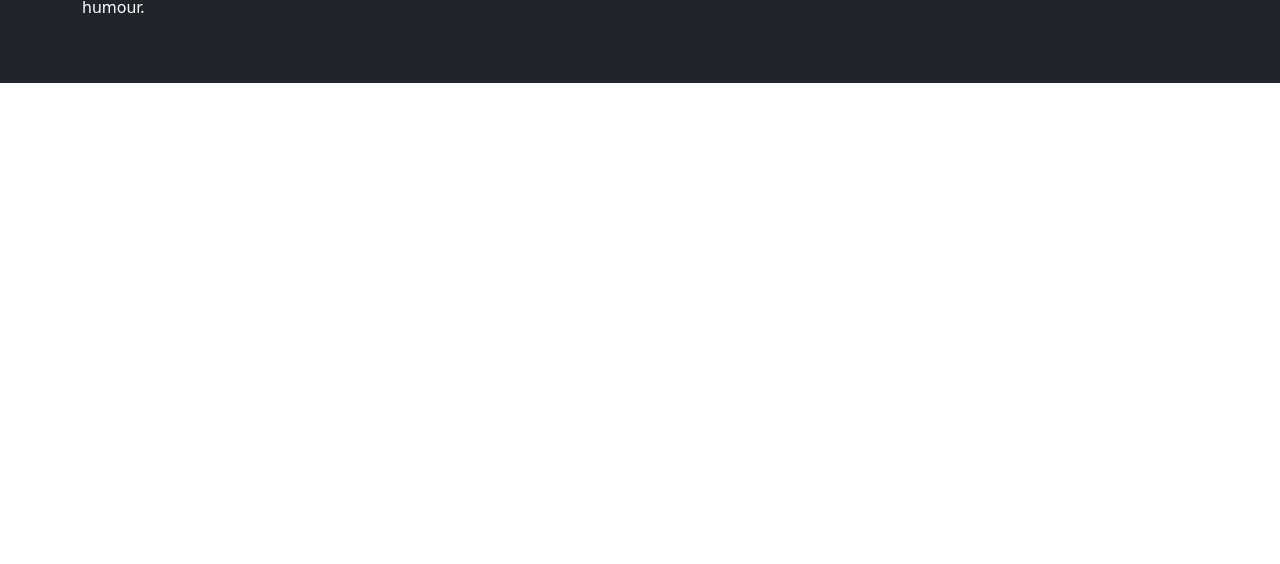
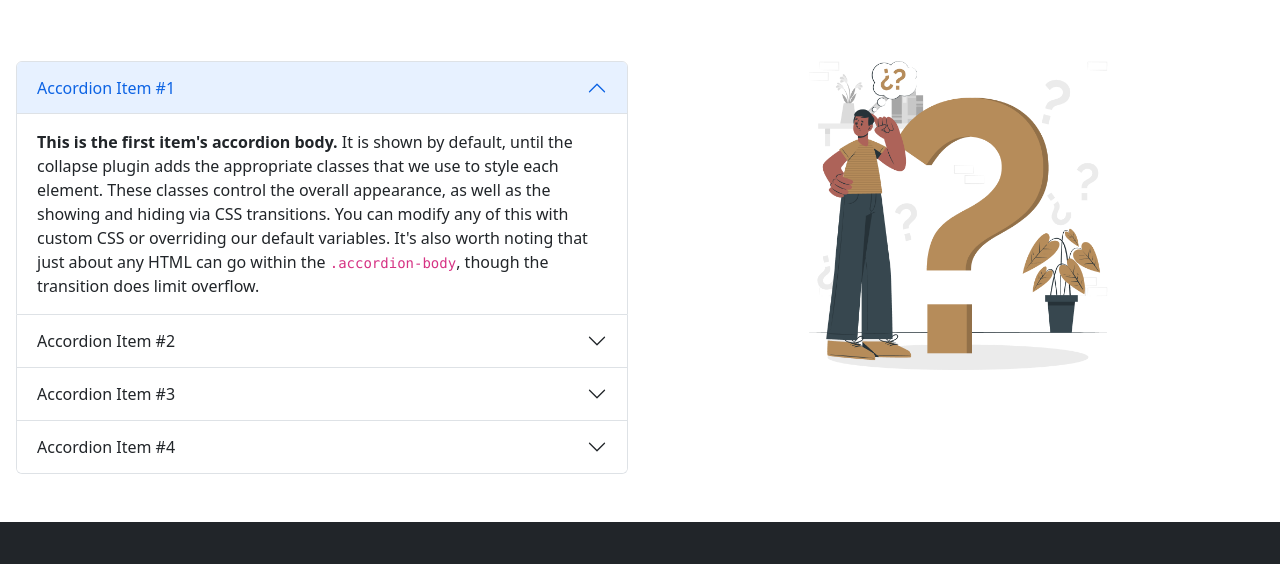
Before and after one commit to Nizam-Shejan11/legal-solution-resources, a plain HTML site: page index.html in a window 1280 px wide. Shown: the part 2640-3204 px from the top of the page. Before the commit the page ends 2723 px from the top, so only its background shows below. Drawn offline with nearby package versions, Linux system fonts and the light colour scheme.

```diff
--- a/index.html
+++ b/index.html
@@ -379,7 +379,7 @@
       <!-- section-03 end -->
 
       <!-- section-04 started -->
-      <!-- <section class="mt-5 py-5 px-3 bg-secondary-subtle rounded">
+      <section class="mt-5 py-5 px-3 bg-secondary-subtle rounded">
         <h1 class="my-5 text-center">
           Frequently Asked <span class="text-warning">Questions</span>
         </h1>
@@ -520,7 +520,7 @@
             <img class="w-50" src="images/faq.png" alt="" />
           </div>
         </div>
-      </section> -->
+      </section>
       <!-- section-04 end -->
 
       <!-- footer started -->
```
